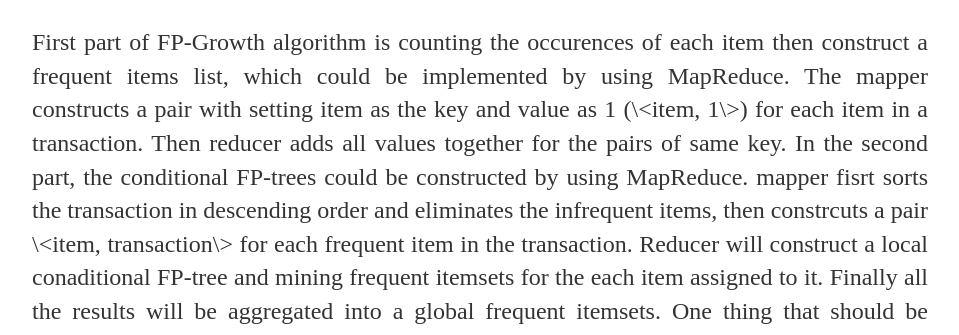
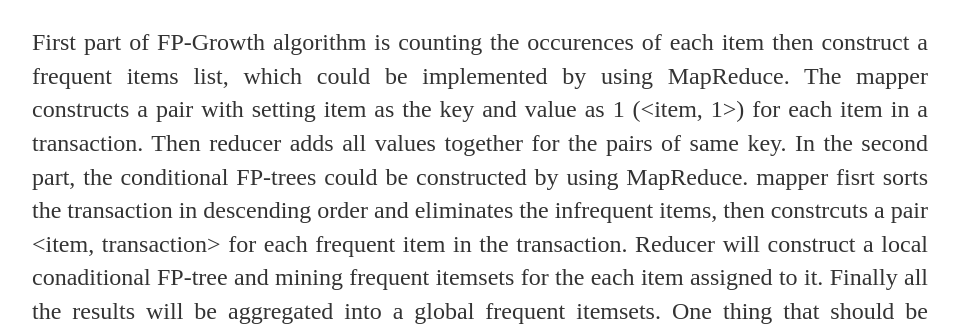
Before and after one commit to CollinHU/CollinHU, a Jekyll site: the page built from _posts/2017-10-14-Collin.md, in a window 1280 px wide. Shown: the part 1183-1518 px from the top of the page, without its empty margins (160-1119 px from the left). Built offline with Jekyll 4.4.1, drawn with Linux system fonts in a browser that asks for light colours; some of the changed text lies outside the part shown.

Commit message:
Update 2017-10-14-Collin.md

```diff
--- a/_posts/2017-10-14-Collin.md
+++ b/_posts/2017-10-14-Collin.md
@@ -23,7 +23,7 @@ Name: HU Zuying, ZHANG Haoze
 
 <p style="text-align:justify;">There are two parts of FP-Growth algorithm could be done by using MapReduce.</p>
 
-<p style="text-align:justify;">First part of FP-Growth algorithm is counting the occurences of each item then construct a frequent items list, which could be implemented by using MapReduce. The mapper constructs a pair with setting item as the key and value as 1  (\<item, 1\>) for each item in a transaction. Then reducer adds all values together for the pairs of same key. In the second part, the conditional FP-trees could be constructed by using MapReduce. mapper fisrt sorts the transaction in descending order and eliminates the infrequent items, then constrcuts a pair \<item, transaction\> for each frequent item in the transaction. Reducer will construct a local conaditional FP-tree and mining frequent itemsets for the each item assigned to it. Finally all the results will be aggregated into a global frequent itemsets. One thing that should be noticed is that FP-tree construction could be avoided when using MapReduce.</p>
+<p style="text-align:justify;">First part of FP-Growth algorithm is counting the occurences of each item then construct a frequent items list, which could be implemented by using MapReduce. The mapper constructs a pair with setting item as the key and value as 1  (<item, 1>) for each item in a transaction. Then reducer adds all values together for the pairs of same key. In the second part, the conditional FP-trees could be constructed by using MapReduce. mapper fisrt sorts the transaction in descending order and eliminates the infrequent items, then constrcuts a pair <item, transaction> for each frequent item in the transaction. Reducer will construct a local conaditional FP-tree and mining frequent itemsets for the each item assigned to it. Finally all the results will be aggregated into a global frequent itemsets. One thing that should be noticed is that FP-tree construction could be avoided when using MapReduce.</p>
 
 <h4>Reference:</h4>
 
```
